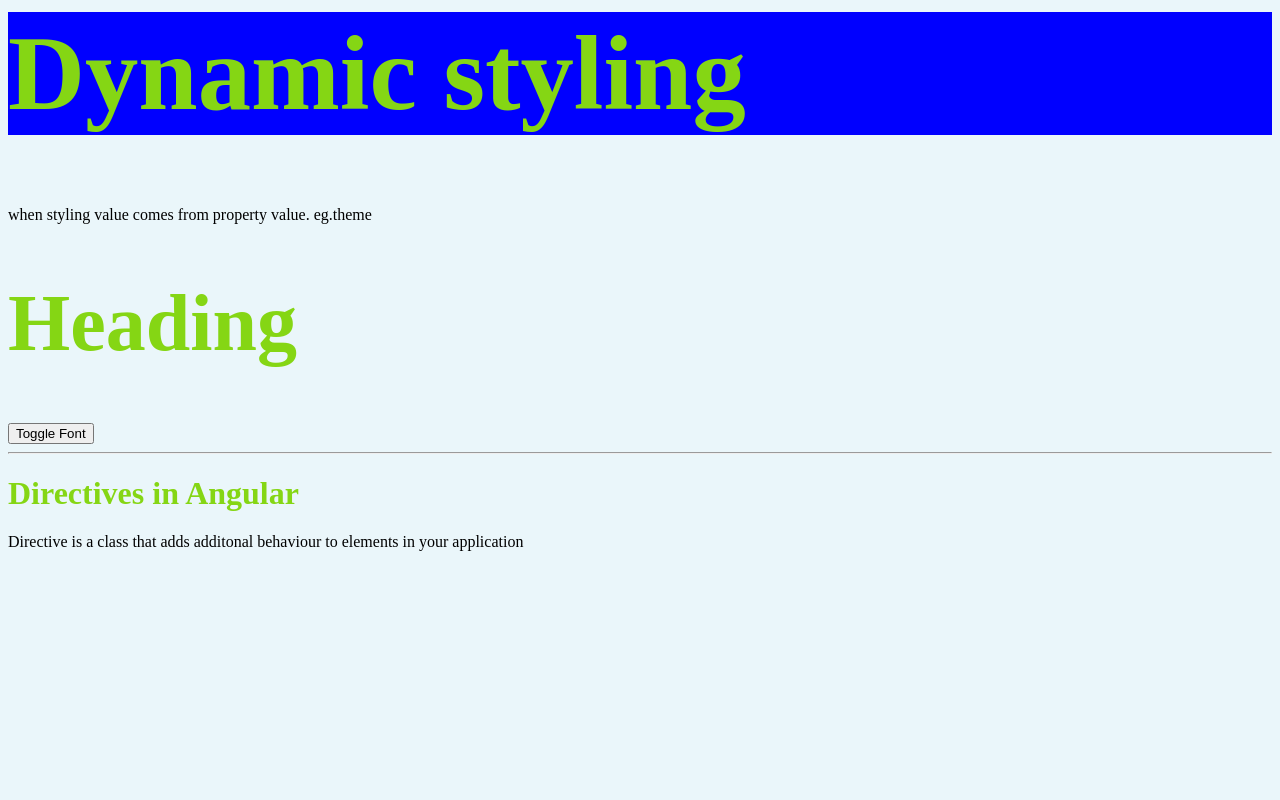
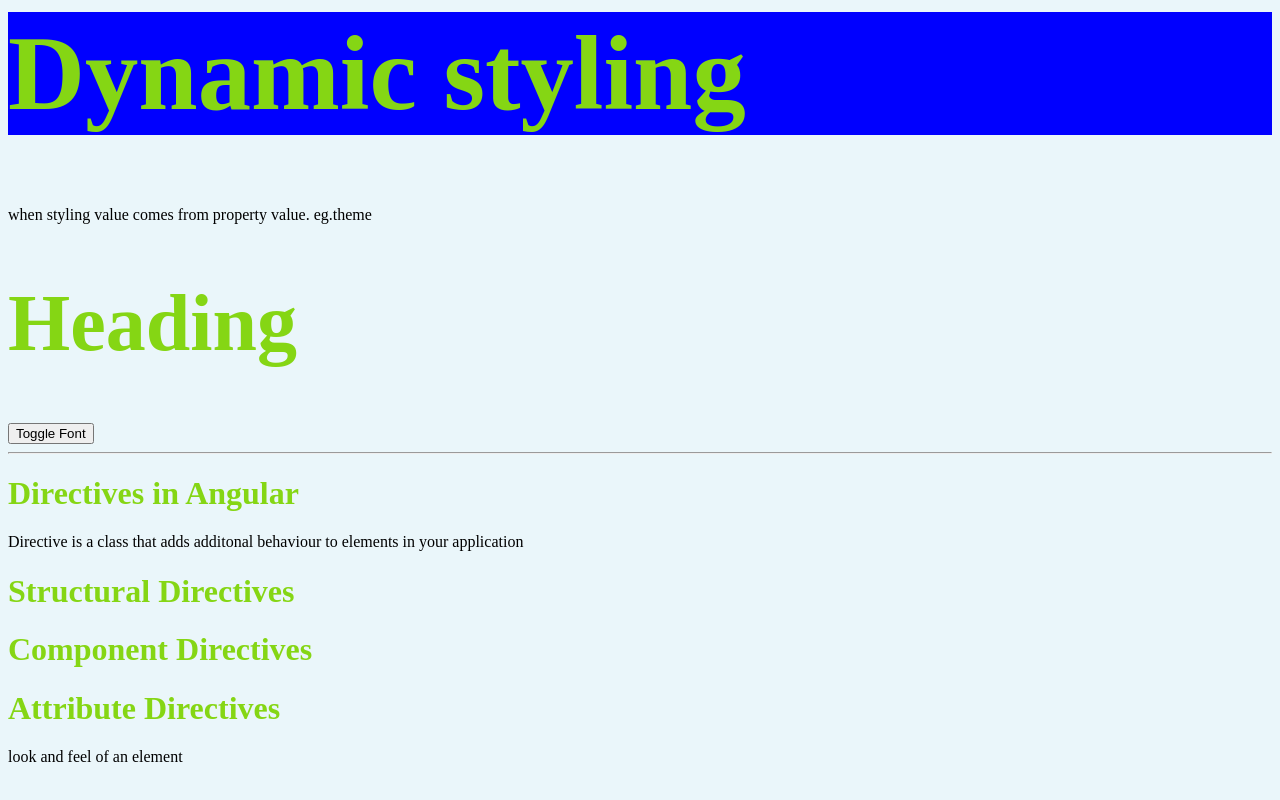
Before and after one commit to BeaulaEkka/angular-firstapp, an Angular app: page / in a window 1280 px wide. Shown: the part 6643-7443 px from the top of the page. Before the commit the page ends 7344 px from the top, so only its background shows below. Built offline with nearby package versions, Linux system fonts and the light colour scheme.

Commit message:
feat: add structural and component directives sections in app component

```diff
--- a/src/app/app.component.html
+++ b/src/app/app.component.html
@@ -251,6 +251,14 @@
 <hr>
 <h1>Directives in Angular</h1>
 <p>Directive is a class that adds additonal behaviour to elements in your application</p>
+<h1>Structural Directives</h1>
+<h2 *ngIf="showHide">Heading Tag</h2>
+
+
+<h1>Component Directives</h1>
+<h1>Attribute Directives</h1>
+<p>look and feel of an element</p>
+
 
 
 <br><br><br><br><br><br><br>
--- a/src/app/app.component.ts
+++ b/src/app/app.component.ts
@@ -11,10 +11,17 @@
 import { SignupComponent } from "./signup/signup.component";
 import { ProfileComponent } from "./profile/profile.component";
 import { FormsModule } from "@angular/forms";
+import { NgIf } from "@angular/common";
 
 @Component({
   selector: "app-root",
-  imports: [LoginComponent, SignupComponent, ProfileComponent, FormsModule],
+  imports: [
+    LoginComponent,
+    SignupComponent,
+    ProfileComponent,
+    FormsModule,
+    NgIf,
+  ],
   templateUrl: "./app.component.html",
   styleUrl: "./app.component.css",
 })
@@ -231,4 +238,7 @@
   startSubtracting() {
     this.count.set(this.count() - 1);
   }
+
+  //Directives
+  showHide = false;
 }
```
